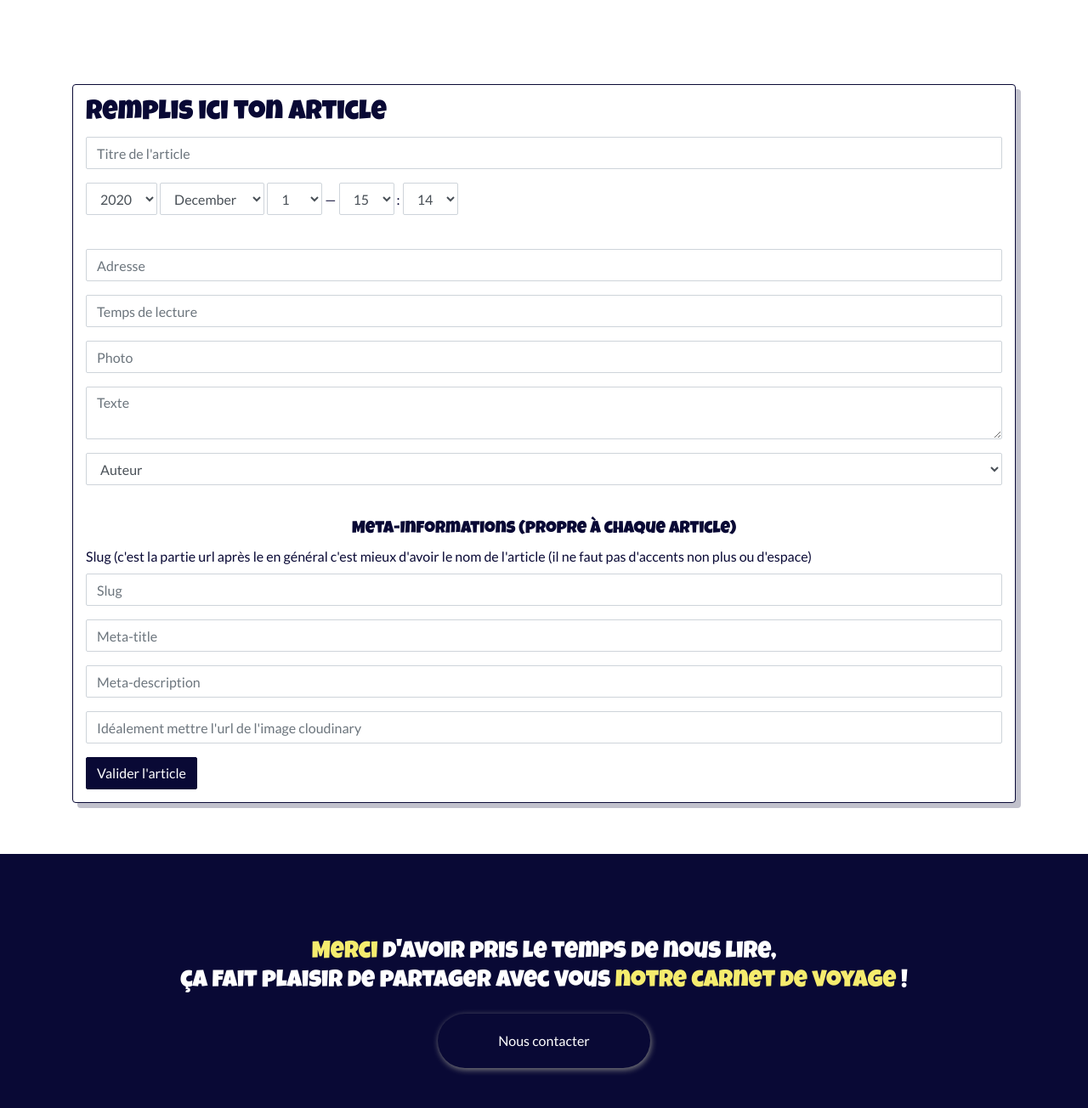
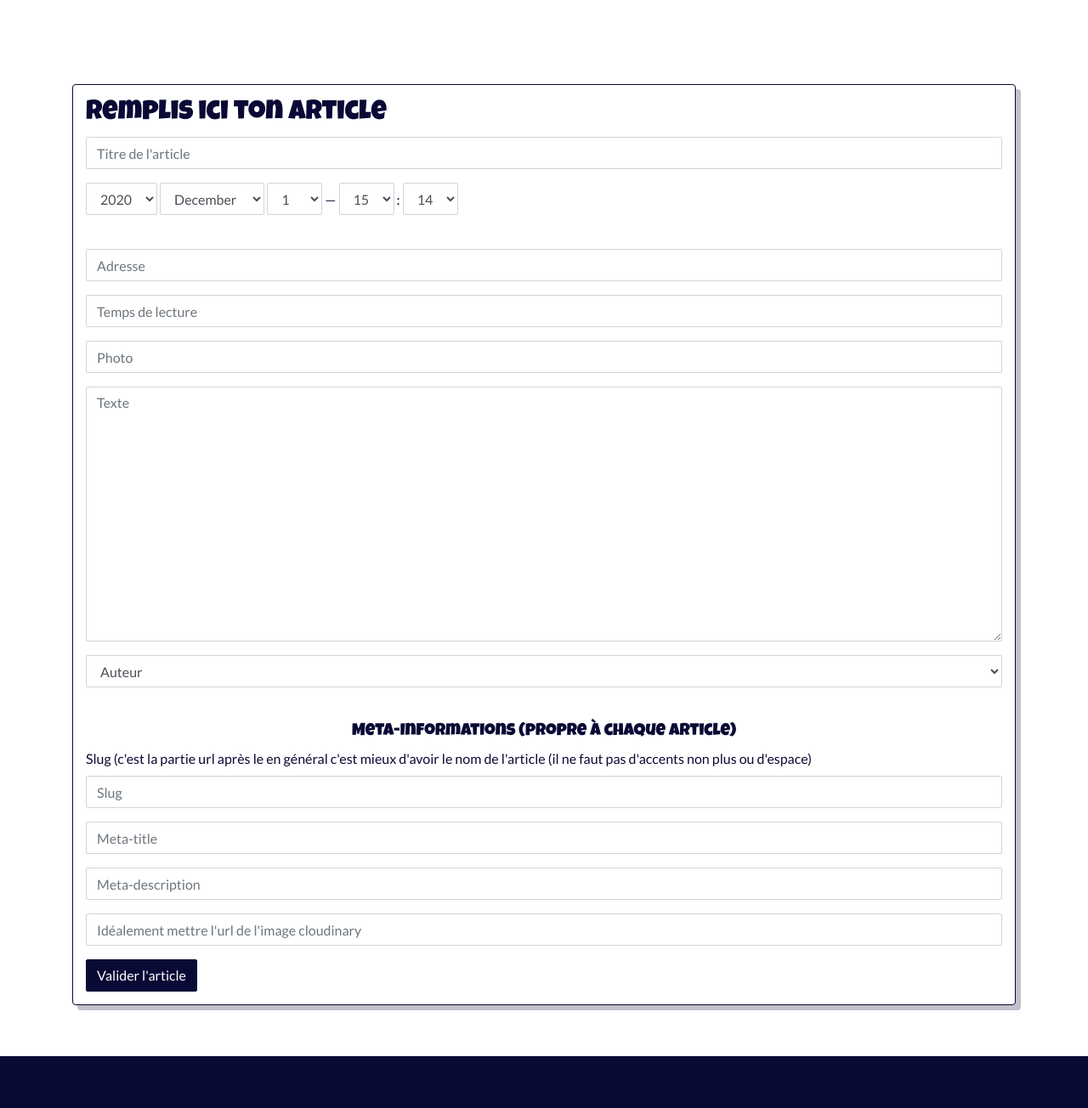
Before and after one commit to Giantbapt/viivan, a Rails app: page /articles/new in a window 1280 px wide. Shown: the part 101-1405 px from the top of the page at 85% size. Run offline with Rails 7, Linux system fonts and the light colour scheme; the visitor is signed in with stand-in values (Sample User, id 1); style sheets or scripts are compiled from the project's sources; some libraries are stand-ins or nearby versions.

Commit message:
size of edit

```diff
--- a/app/assets/stylesheets/components/_article.scss
+++ b/app/assets/stylesheets/components/_article.scss
@@ -84,7 +84,9 @@
 .image-in-show {
 	width: 70vw;
 }
-
+#article_text {
+	height: 300px;
+}
 @media (max-width: 500px) {
 	.articles {
 		grid-template-columns: 1fr;
```
